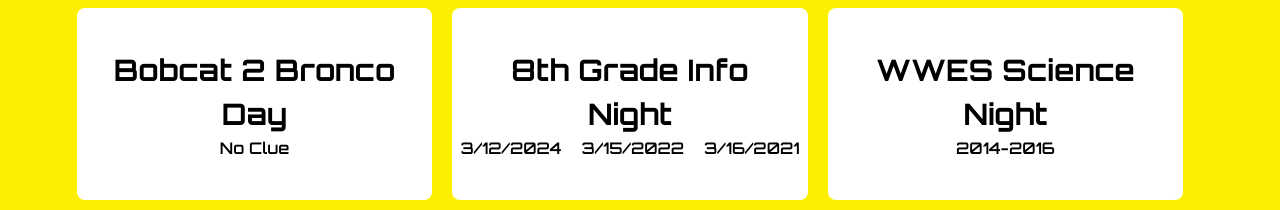
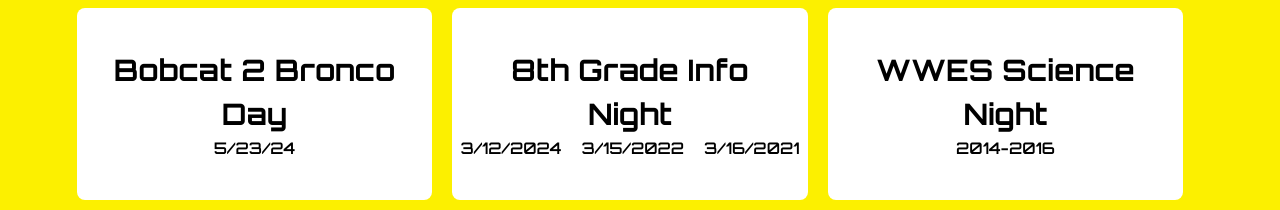
Before and after one commit to frc-emotion/website, a Next.js app: page /outreach in a window 1280 px wide. Shown: the part 1240-1450 px from the top of the page. Built offline with nearby package versions, Linux system fonts and the light colour scheme; no server answers.

Commit message:
added date

```diff
--- a/src/app/(public)/outreach/page.tsx
+++ b/src/app/(public)/outreach/page.tsx
@@ -106,7 +106,7 @@ export default function Outreach() {
         {
             title: "Bobcat 2 Bronco Day",
             times: [
-                "No Clue"
+                "5/23/24"
             ]
         },
         {
```
